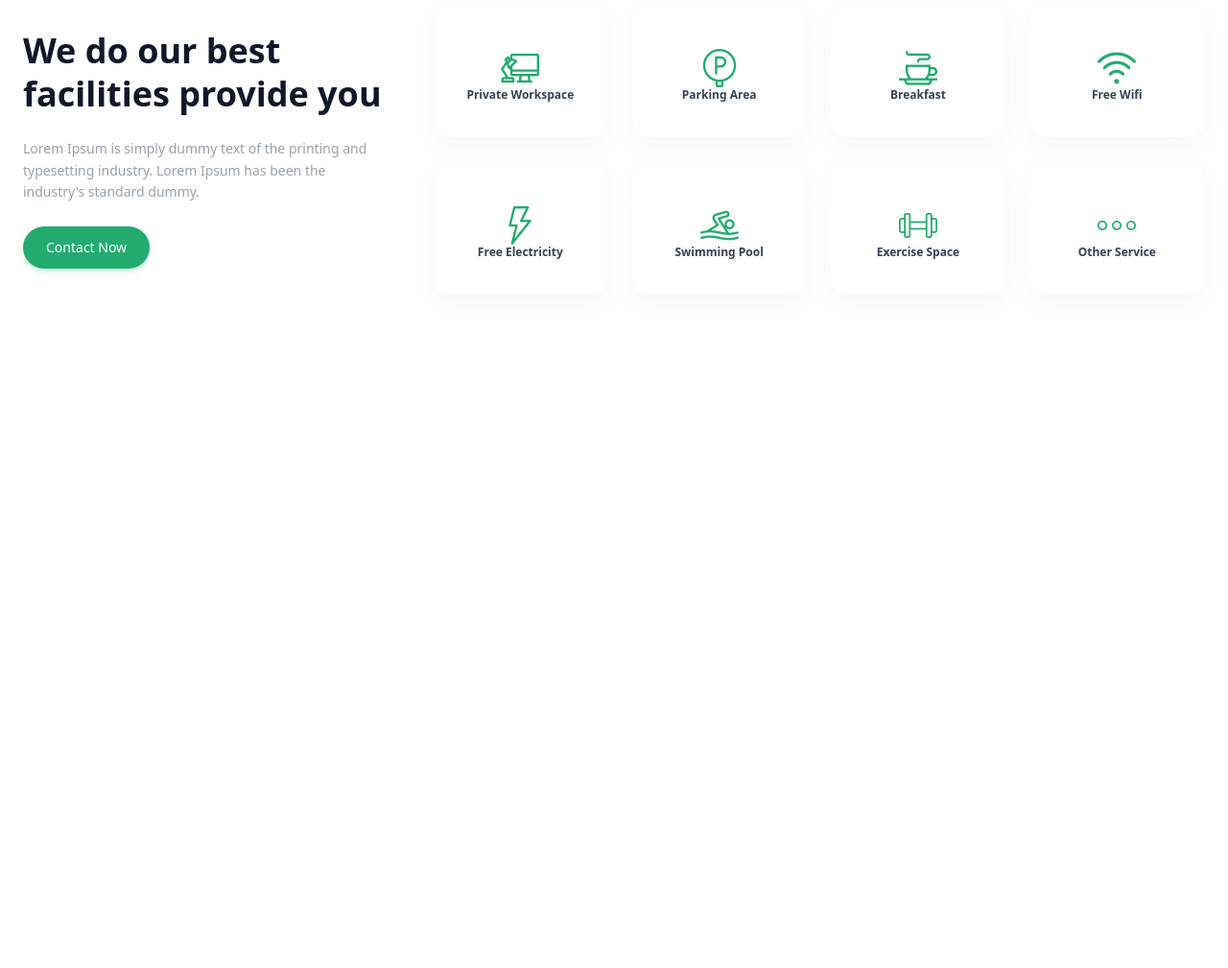
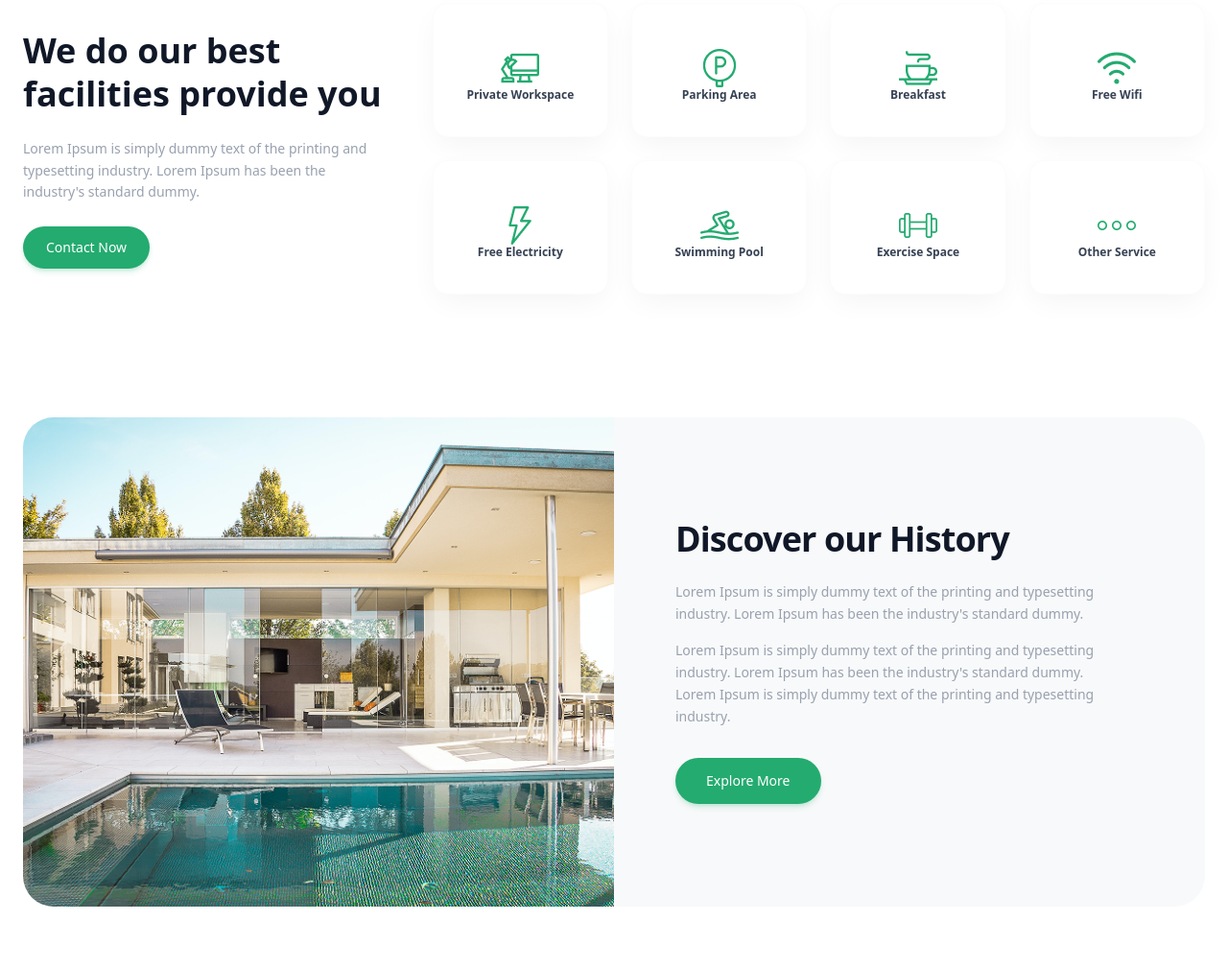
Before and after one commit to tabarovahadica46-source/hometask3.3, a website: page index.html in a window 1280 px wide. Shown: the part 1337-2346 px from the top of the page at 96% size. Before the commit the page ends 1708 px from the top, so only its background shows below. Drawn offline with Linux system fonts and the light colour scheme.

Commit message:
section-3

```diff
--- a/index.html
+++ b/index.html
@@ -7,7 +7,7 @@
     <link rel="stylesheet" href="./src/output.css">
 </head>
 <body>
-    <header class="flex justify-around items-center">
+    <header class="flex justify-around items-center max-w-[1440px] m-auto">
         <div class="hidden lg:flex lg:gap-6">
         <p>Booking</p>
         <p>Facilities</p>
@@ -298,5 +298,42 @@
     </div>
   </section>
 
+  <section class="max-w-7xl mx-auto px-6 py-16">
+    <div class="grid grid-cols-1 lg:grid-cols-12 items-stretch">
+
+      <div class="lg:col-span-6 relative min-h-[350px] lg:min-h-full">
+        <img src="./img/second.png"
+             alt=""
+             class="w-full h-full object-cover rounded-t-[2rem] lg:rounded-tr-none lg:rounded-l-[2rem]">
+      </div>
+
+      <div class="lg:col-span-6 bg-[#F8F9FA] p-8 sm:p-12 lg:p-16 flex flex-col justify-center rounded-b-[2rem] lg:rounded-bl-none lg:rounded-r-[2rem]">
+        <div class="max-w-md space-y-6">
+
+          <h2 class="text-3xl lg:text-4xl font-bold text-gray-900 tracking-tight">
+            Discover our History
+          </h2>
+
+          <div class="space-y-4 text-sm text-gray-400 leading-relaxed">
+            <p>
+              Lorem Ipsum is simply dummy text of the printing and typesetting industry. Lorem Ipsum has been the industry's standard dummy.
+            </p>
+            <p>
+              Lorem Ipsum is simply dummy text of the printing and typesetting industry. Lorem Ipsum has been the industry's standard dummy. Lorem Ipsum is simply dummy text of the printing and typesetting industry.
+            </p>
+          </div>
+
+          <div class="pt-2">
+            <button class="bg-[#24AB70] hover:bg-[#1e945f] text-white text-sm font-medium px-8 py-3.5 rounded-full transition-all shadow-md shadow-[#24AB70]/20">
+              Explore More
+            </button>
+          </div>
+
+        </div>
+      </div>
+
+    </div>
+  </section>
+
 </body>
 </html>
```
Also changed, not shown: img/second.png (added), src/output.css.
